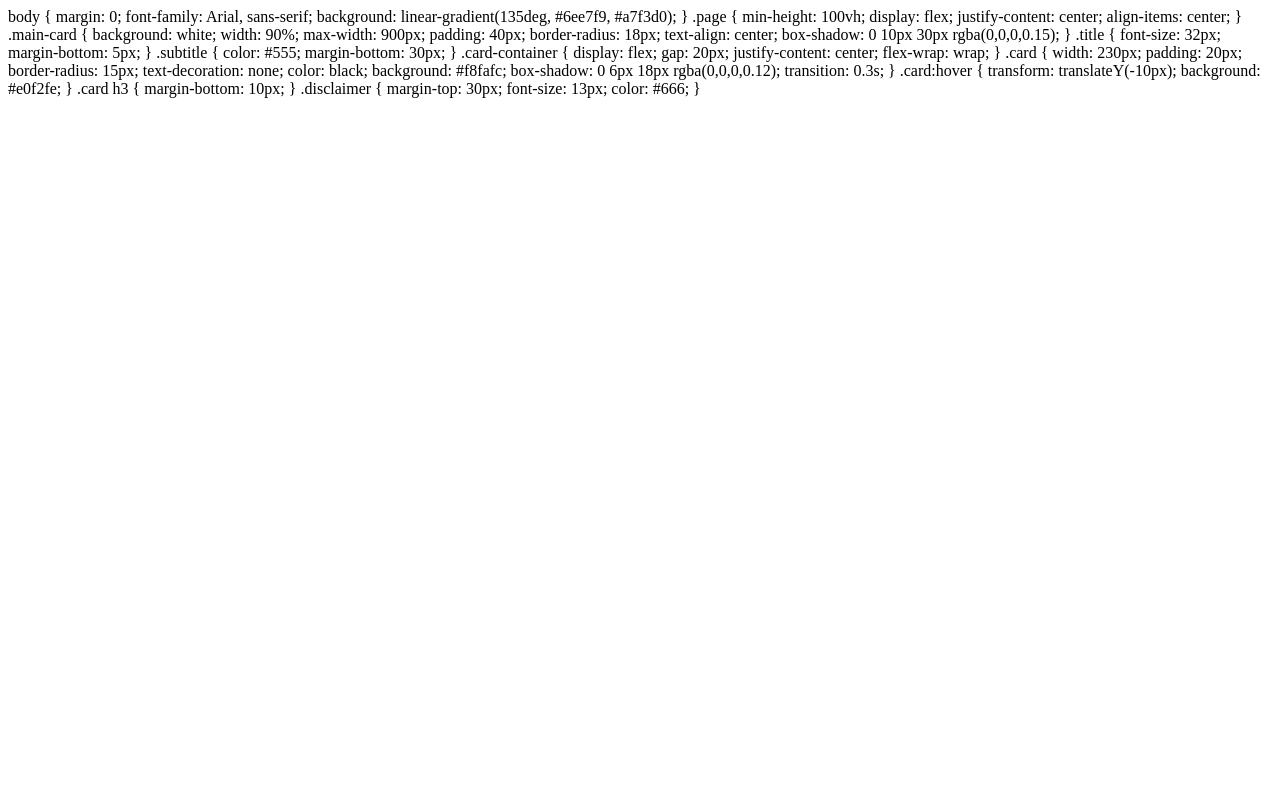
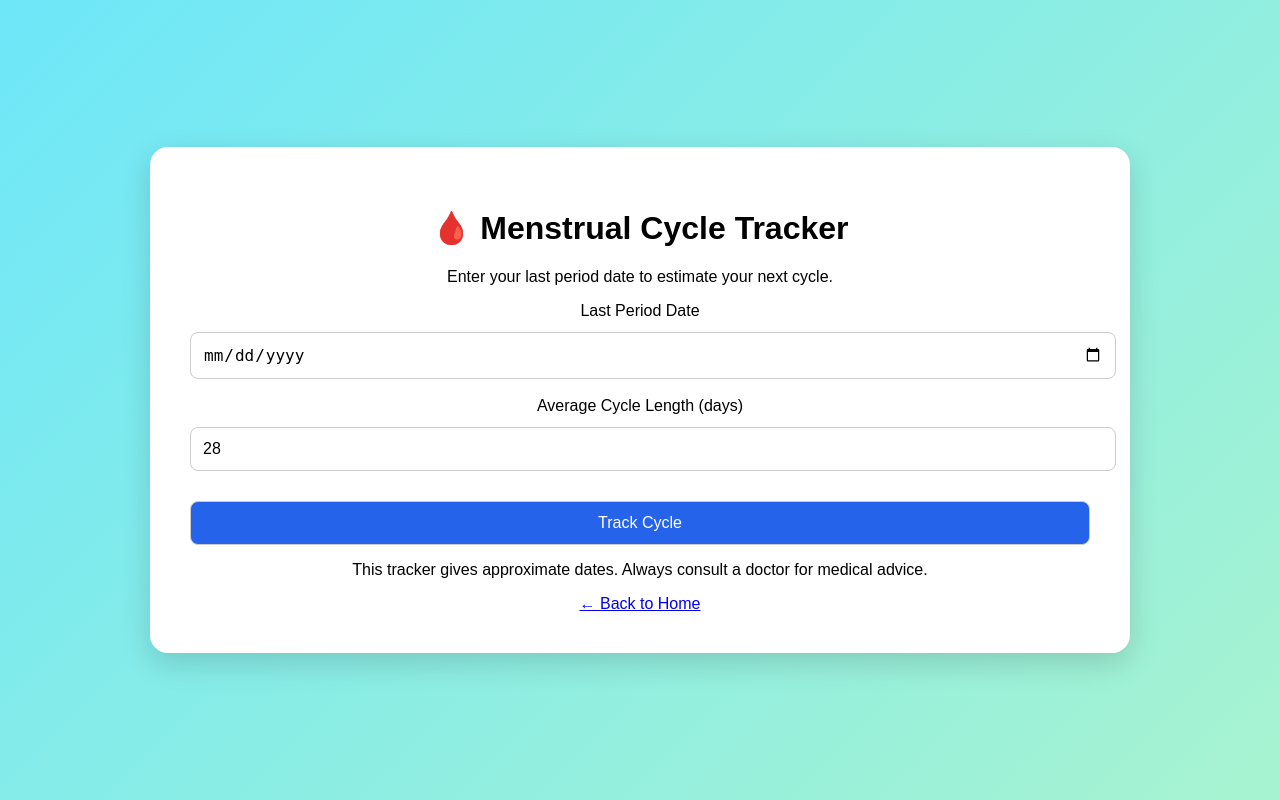
Before and after one commit to sanaayisha659-netizen/smart-health-assistant, a Flask app: page /cycle in a window 1280 px wide. Run offline with Flask 3, Linux system fonts and the light colour scheme.

Commit message:
Update cycle.html

```diff
--- a/templates/cycle.html
+++ b/templates/cycle.html
@@ -1,65 +1,34 @@
-body {
-    margin: 0;
-    font-family: Arial, sans-serif;
-    background: linear-gradient(135deg, #6ee7f9, #a7f3d0);
-}
+<!DOCTYPE html>
+<html lang="en">
+<head>
+    <meta charset="UTF-8">
+    <title>Menstrual Cycle Tracker</title>
+    <link rel="stylesheet" href="{{ url_for('static', filename='style.css') }}">
+</head>
+<body>
 
-.page {
-    min-height: 100vh;
-    display: flex;
-    justify-content: center;
-    align-items: center;
-}
+<div class="page">
+    <div class="main-card">
+        <h1>🩸 Menstrual Cycle Tracker</h1>
+        <p>Enter your last period date to estimate your next cycle.</p>
 
-.main-card {
-    background: white;
-    width: 90%;
-    max-width: 900px;
-    padding: 40px;
-    border-radius: 18px;
-    text-align: center;
-    box-shadow: 0 10px 30px rgba(0,0,0,0.15);
-}
+        <form>
+            <label>Last Period Date</label><br>
+            <input type="date" required><br><br>
 
-.title {
-    font-size: 32px;
-    margin-bottom: 5px;
-}
+            <label>Average Cycle Length (days)</label><br>
+            <input type="number" value="28" min="21" max="35"><br><br>
 
-.subtitle {
-    color: #555;
-    margin-bottom: 30px;
-}
+            <button type="submit">Track Cycle</button>
+        </form>
 
-.card-container {
-    display: flex;
-    gap: 20px;
-    justify-content: center;
-    flex-wrap: wrap;
-}
+        <p class="note">
+            This tracker gives approximate dates. Always consult a doctor for medical advice.
+        </p>
 
-.card {
-    width: 230px;
-    padding: 20px;
-    border-radius: 15px;
-    text-decoration: none;
-    color: black;
-    background: #f8fafc;
-    box-shadow: 0 6px 18px rgba(0,0,0,0.12);
-    transition: 0.3s;
-}
+        <a href="/">← Back to Home</a>
+    </div>
+</div>
 
-.card:hover {
-    transform: translateY(-10px);
-    background: #e0f2fe;
-}
-
-.card h3 {
-    margin-bottom: 10px;
-}
-
-.disclaimer {
-    margin-top: 30px;
-    font-size: 13px;
-    color: #666;
-}
+</body>
+</html>
```
